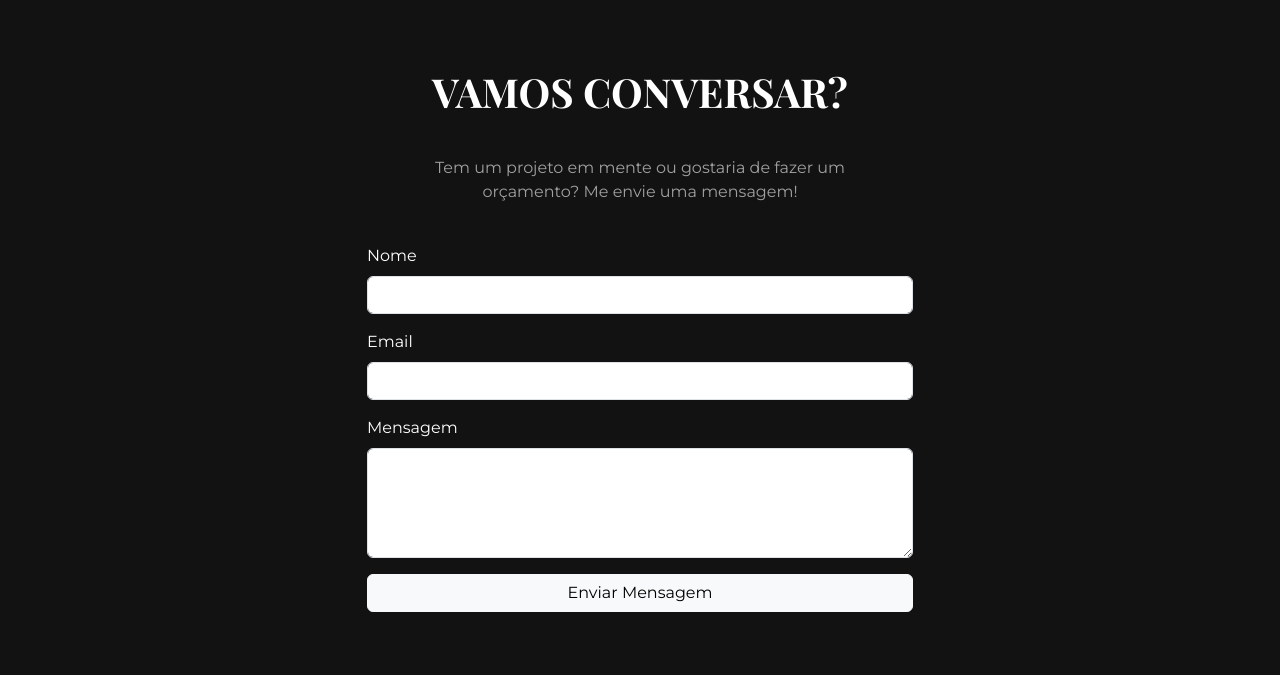
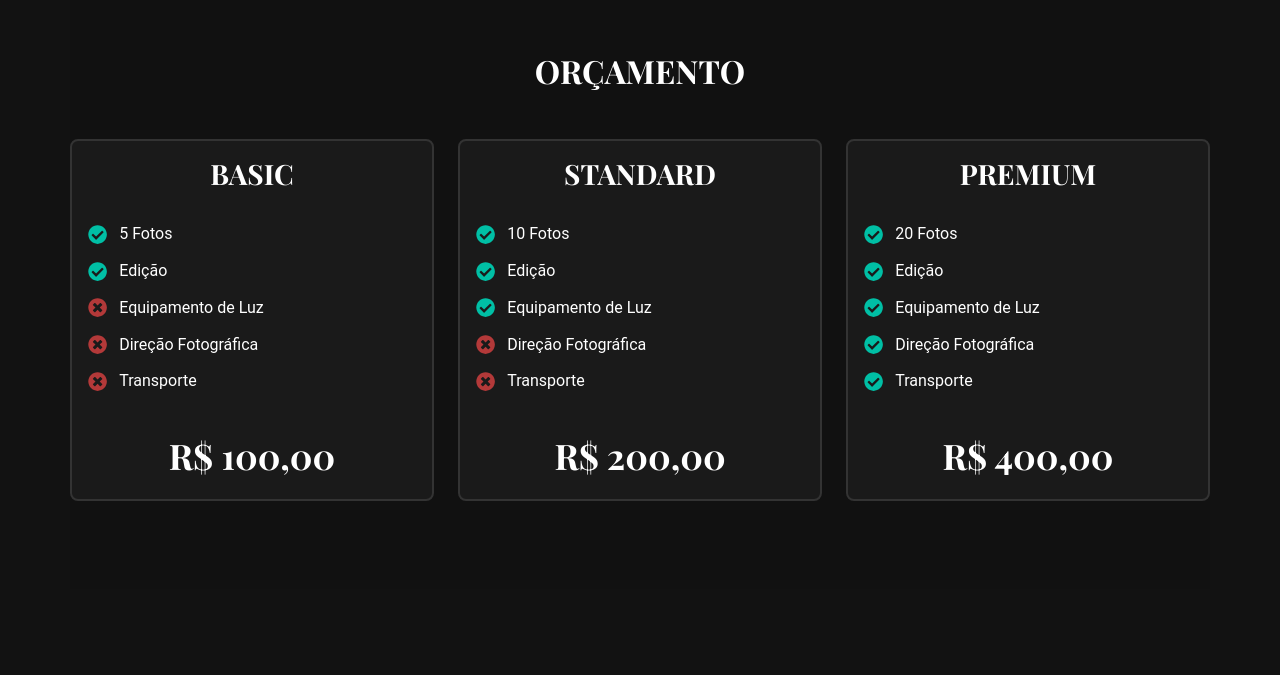
Before and after one commit to deriksalomao/site-fotografia, a React (Create React App) app: page / in a window 1280 px wide. Shown: the part 2109-2784 px from the top of the page. Built offline with nearby package versions, Linux system fonts and the light colour scheme.

Commit message:
feat: Adiciona seção de Orçamento com cards de pacotes e animações no cabeçalho

```diff
--- a/src/assets/styles/global.css
+++ b/src/assets/styles/global.css
@@ -1,9 +1,9 @@
-/* --- Estilos de Tipografia --- */
+/* Estilos de Tipografia */
 h1, h2 {
   font-family: 'Playfair Display', serif;
 }
 
-/* --- Hero Section (Header) --- */
+/* Hero Section (Header) */
 .hero-section {
   height: 100vh;
   display: flex;
@@ -23,7 +23,11 @@ h1, h2 {
   left: 0;
   width: 100%;
   height: 100%;
-  background-color: rgba(0, 0, 0, 0.5);
+  background: linear-gradient(
+    to bottom,
+    rgba(0, 0, 0, 0.8) 0%,
+    rgba(0, 0, 0, 0.5) 25%
+  );
 }
 
 .hero-content {
@@ -75,7 +79,7 @@ h1, h2 {
   z-index: 1;
 }
 
-/* --- Gallery Section --- */
+/* Gallery Section */
 #gallery h2,
 .about-section h2,
 .contact-section h2 {
@@ -106,7 +110,7 @@ h1, h2 {
     transform: scale(1.03);
 }
 
-/* --- Estilos para Navegação da Galeria (Hover e Fixo) --- */
+/* Estilos para Navegação da Galeria (Hover e Fixo) */
 .gallery-wrapper {
   position: relative;
   display: flex;
@@ -117,7 +121,7 @@ h1, h2 {
 .masonry-content-wrapper {
   flex: 1;
   min-width: 0;
-  min-height: 500px; /* Garante a altura mínima para estabilizar as setas */
+  min-height: 500px;
 }
 
 .gallery-nav-arrow {
@@ -149,7 +153,7 @@ h1, h2 {
 }
 
 
-/* --- Estilos do Modal da Galeria --- */
+/* Estilos do Modal da Galeria */
 .modal-overlay {
   position: fixed;
   top: 0;
@@ -206,7 +210,7 @@ h1, h2 {
   cursor: pointer;
 }
 
-/* --- About Section --- */
+/* About Section */
 .about-section {
   text-align: center;
   max-width: 800px;
@@ -218,7 +222,7 @@ h1, h2 {
   color: #b3b3b3;
 }
 
-/* --- Contact Form Section (Dark Mode) --- */
+/* Contact Form Section */
 .contact-section {
   text-align: center;
   padding-bottom: 80px;
@@ -285,7 +289,7 @@ h1, h2 {
   background-color: #ccc;
 }
 
-/* --- Footer --- */
+/* Footer */
 .App-footer {
   text-align: center;
   padding: 40px;
@@ -293,14 +297,14 @@ h1, h2 {
   color: #888;
 }
 
-/* --- Efeito de Fundo Desfocado para o Modal --- */
+/* Efeito de Fundo Desfocado para o Modal */
 .content-blur {
   filter: blur(8px) brightness(0.7);
   transition: filter 0.3s ease-out;
-  pointer-events: none; /* Impede a interação com o fundo */
+  pointer-events: none;
 }
 
-/* --- Animação de Scroll --- */
+/* Animação de Scroll */
 .fade-in-section {
   opacity: 0;
   transform: translateY(20px);
@@ -312,7 +316,7 @@ h1, h2 {
   transform: translateY(0);
 }
 
-/* --- Estilos para Ícones Sociais no Rodapé --- */
+/* Estilos para Ícones Sociais no Rodapé */
 .social-links {
   margin-bottom: 20px;
 }
@@ -328,7 +332,7 @@ h1, h2 {
   color: #fff;
 }
 
-/* --- Estilos para o Botão Voltar ao Topo --- */
+/* Estilos para o Botão Voltar ao Topo */
 .back-to-top button {
   position: fixed;
   bottom: 20px;
@@ -363,21 +367,18 @@ h1, h2 {
   transform: scale(1.1) translateY(0);
 }
 
-/* --- Animações de Entrada do Topo --- */
+/* Animações de Entrada do Topo */
 
-/* Esconde os elementos antes da animação */
 .hero-title-animate,
 .hero-subtitle-animate {
   opacity: 0;
 }
-
-/* Aplica a animação quando a classe 'animate' está presente */
 .hero-content.animate .hero-title-animate {
   animation: fadeInUp 0.8s ease-out forwards;
 }
 
 .hero-content.animate .hero-subtitle-animate {
-  animation: fadeInUp 0.8s ease-out 0.3s forwards; /* Atraso de 0.3s para o subtítulo */
+  animation: fadeInUp 0.8s ease-out 0.3s forwards;
 }
 
 /* Definição da animação (Keyframes) */
@@ -391,3 +392,82 @@ h1, h2 {
     transform: translateY(0);
   }
 }
+
+/* Seção Orçamento (Com Efeito Hover) */
+
+.orcamento-section {
+  background-color: #111;
+  padding: 4rem 0;
+  color: #fff;
+}
+
+.orcamento-section h2 {
+  color: #fff;
+  margin-bottom: 3rem;
+  text-align: center;
+}
+
+/* Card Base (Sem destaque fixo) */
+.orcamento-section .orcamento-card {
+  background-color: #1a1a1a;
+  border: 2px solid #333;
+  border-radius: 8px;
+  color: #fff;
+  transition: transform 0.3s ease, box-shadow 0.3s ease, border-color 0.3s ease;
+}
+
+/* Efeito HOVER (agora aplicado a todos os cards) */
+.orcamento-section .orcamento-card:hover {
+  transform: translateY(-5px);
+  border-color: #4a90e2;
+  box-shadow: 0 0 15px rgba(74, 144, 226, 0.3);
+}
+
+.orcamento-section .orcamento-card .card-title {
+  font-family: 'Playfair Display', serif;
+  font-size: 1.75rem;
+  font-weight: 700;
+  color: #fff;
+}
+
+.orcamento-section .orcamento-card ul {
+  padding-left: 0;
+  list-style-type: none;
+}
+
+.orcamento-section .orcamento-card li {
+  display: flex;
+  align-items: center;
+  margin-bottom: 0.8rem;
+  font-family: 'Roboto', sans-serif;
+  font-size: 1rem;
+  color: #fff;
+}
+
+.orcamento-section .orcamento-card li svg {
+  margin-right: 0.75rem;
+  font-size: 1.2rem;
+}
+
+.orcamento-section .icon-check {
+  color: #00bfa5;
+}
+
+.orcamento-section .icon-times {
+  color: #b33939;
+}
+
+/* Preço (Padrão) */
+.orcamento-section .orcamento-price {
+  font-family: 'Playfair Display', serif;
+  font-size: 2.2rem;
+  font-weight: 700;
+  color: #fff;
+  margin-top: 1rem;
+  transition: color 0.3s ease;
+}
+
+/* Preço (no HOVER) */
+.orcamento-section .orcamento-card:hover .orcamento-price {
+  color: #4a90e2;
+}
--- a/src/components/layout/Header.tsx
+++ b/src/components/layout/Header.tsx
@@ -1,22 +1,43 @@
 import React, { useState, useEffect } from 'react';
+import { FaBars, FaTimes } from 'react-icons/fa';
 
 function Header() {
+  const [isScrolled, setIsScrolled] = useState(false);
+  const [menuOpen, setMenuOpen] = useState(false);
+
+  useEffect(() => {
+    const handleScroll = () => {
+      setIsScrolled(window.scrollY > 50);
+    };
+    window.addEventListener('scroll', handleScroll);
+    return () => window.removeEventListener('scroll', handleScroll);
+  }, []);
+
+  const toggleMenu = () => setMenuOpen(!menuOpen);
+  const closeMenu = () => setMenuOpen(false);
   const [isAnimated, setIsAnimated] = useState(false);
   useEffect(() => {
     setIsAnimated(true);
   }, []);
 
   return (
-    <header className="hero-section">
-      <div className={`hero-content ${isAnimated ? 'animate' : ''}`}>
-        <h1 className="hero-title-animate">Roberta C. Lima</h1>
-        <p className="hero-subtitle-animate">Fotografia Urbana & Estilo de Vida</p>
+    <header className={`hero-section main-header ${isScrolled ? 'scrolled' : ''}`}>
+      <div className="container">
+        <div className={`hero-content ${isAnimated ? 'animate' : ''}`}>
+          <h1 className="hero-title-animate">Roberta C. Lima</h1>
+          <p className="hero-subtitle-animate">Fotografia Urbana & Estilo de Vida</p>
+        </div>
+        <div className="menu-toggle" onClick={toggleMenu}>
+          {menuOpen ? <FaTimes /> : <FaBars />}
+        </div>
+        <nav className={`main-nav ${menuOpen ? 'open' : ''}`}>
+          <a href="#gallery" onClick={closeMenu}>Galeria</a>
+          <a href="#about" onClick={closeMenu}>Sobre</a>
+          <a href="#orcamento" onClick={closeMenu}>Orçamento</a>
+          <a href="#contact" onClick={closeMenu}>Contato</a>
+        </nav>
+
       </div>
-      <nav className="main-nav">
-        <a href="#gallery">Galeria</a>
-        <a href="#about">Sobre</a>
-        <a href="#contact">Contato</a>
-      </nav>
     </header>
   );
 }
--- /dev/null
+++ b/src/components/ui/Orcamento.tsx
@@ -0,0 +1,67 @@
+import React from 'react';
+import { FaCheckCircle, FaTimesCircle } from 'react-icons/fa';
+
+function Orcamento() {
+  return (
+    <section id="orcamento" className="orcamento-section container">
+      <h2>ORÇAMENTO</h2>
+
+      <div className="row justify-content-center">
+
+        {/* --- Card Basic --- */}
+        <div className="col-md-4 mb-4">
+          <div className="card h-100 orcamento-card">
+            <div className="card-body d-flex flex-column">
+              <h3 className="card-title text-center">BASIC</h3>
+              <ul className="list-unstyled my-4">
+                <li><FaCheckCircle className="icon-check" /> 5 Fotos</li>
+                <li><FaCheckCircle className="icon-check" /> Edição</li>
+                <li><FaTimesCircle className="icon-times" /> Equipamento de Luz</li>
+                <li><FaTimesCircle className="icon-times" /> Direção Fotográfica</li>
+                <li><FaTimesCircle className="icon-times" /> Transporte</li>
+              </ul>
+              <p className="card-text text-center orcamento-price mt-auto">R$ 100,00</p>
+            </div>
+          </div>
+        </div>
+
+        {/* --- Card Standard --- */}
+        <div className="col-md-4 mb-4">
+          <div className="card h-100 orcamento-card standard">
+            <div className="card-body d-flex flex-column">
+              <h3 className="card-title text-center">STANDARD</h3>
+              <ul className="list-unstyled my-4">
+                <li><FaCheckCircle className="icon-check" /> 10 Fotos</li>
+                <li><FaCheckCircle className="icon-check" /> Edição</li>
+                <li><FaCheckCircle className="icon-check" /> Equipamento de Luz</li>
+                <li><FaTimesCircle className="icon-times" /> Direção Fotográfica</li>
+                <li><FaTimesCircle className="icon-times" /> Transporte</li>
+              </ul>
+              <p className="card-text text-center orcamento-price mt-auto">R$ 200,00</p>
+            </div>
+          </div>
+        </div>
+
+        {/* --- Card Premium --- */}
+        <div className="col-md-4 mb-4">
+          <div className="card h-100 orcamento-card">
+            <div className="card-body d-flex flex-column">
+              <h3 className="card-title text-center">PREMIUM</h3>
+              <ul className="list-unstyled my-4">
+                <li><FaCheckCircle className="icon-check" /> 20 Fotos</li>
+                <li><FaCheckCircle className="icon-check" /> Edição</li>
+                <li><FaCheckCircle className="icon-check" /> Equipamento de Luz</li>
+                <li><FaCheckCircle className="icon-check" /> Direção Fotográfica</li>
+                <li><FaCheckCircle className="icon-check" /> Transporte</li>
+              </ul>
+              <p className="card-text text-center orcamento-price mt-auto">R$ 400,00</p>
+            </div>
+          </div>
+        </div>
+
+      </div>
+    </section>
+  );
+}
+
+export default Orcamento;
--- a/src/pages/HomePage.tsx
+++ b/src/pages/HomePage.tsx
@@ -6,6 +6,7 @@ import About from '../components/ui/About';
 import ContactForm from '../components/ui/ContactForm';
 import BackToTopButton from '../components/common/BackToTopButton';
 import Modal from '../components/common/Modal';
+import Orcamento from '../components/ui/Orcamento';
 
 function HomePage() {
   const [isModalOpen, setIsModalOpen] = useState(false);
@@ -35,6 +36,7 @@ function HomePage() {
       <main>
         <Gallery onImageClick={openModal} />
         <About />
+        <Orcamento />
         <ContactForm />
       </main>
       <Footer />
```
Lines whose indentation alone changed are shown as unchanged.
